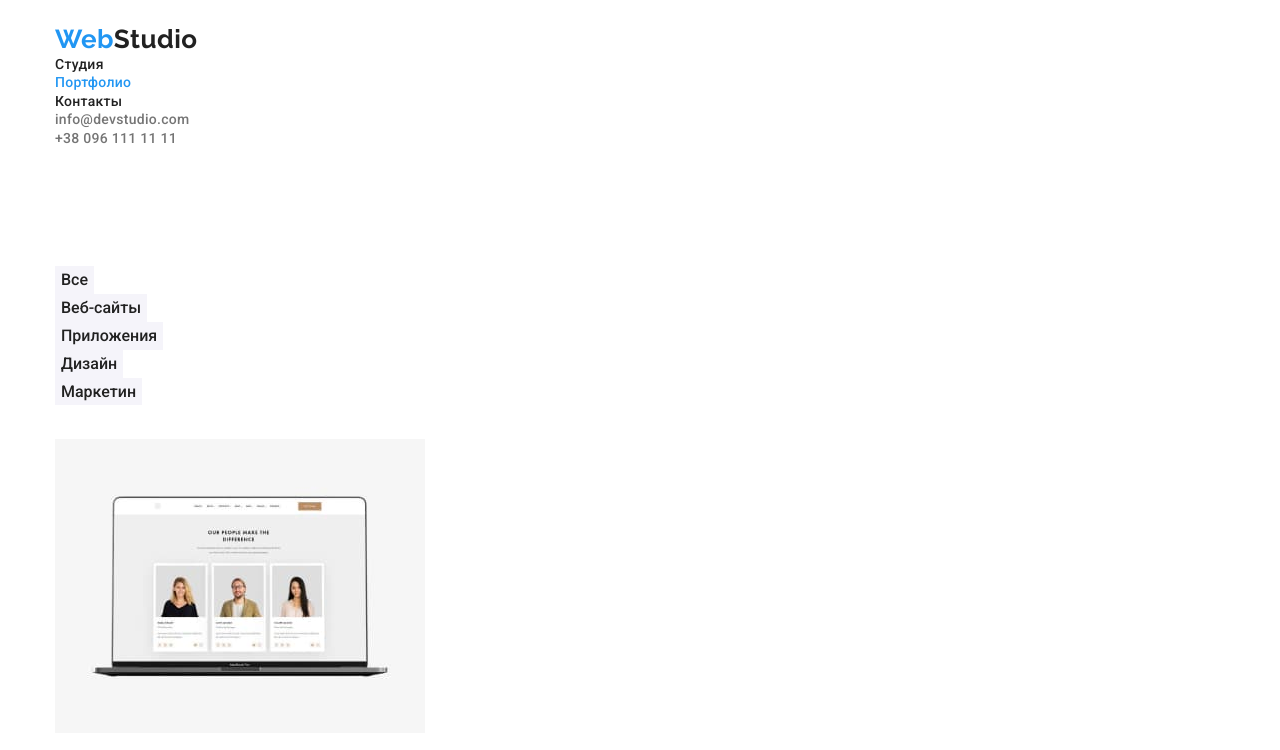
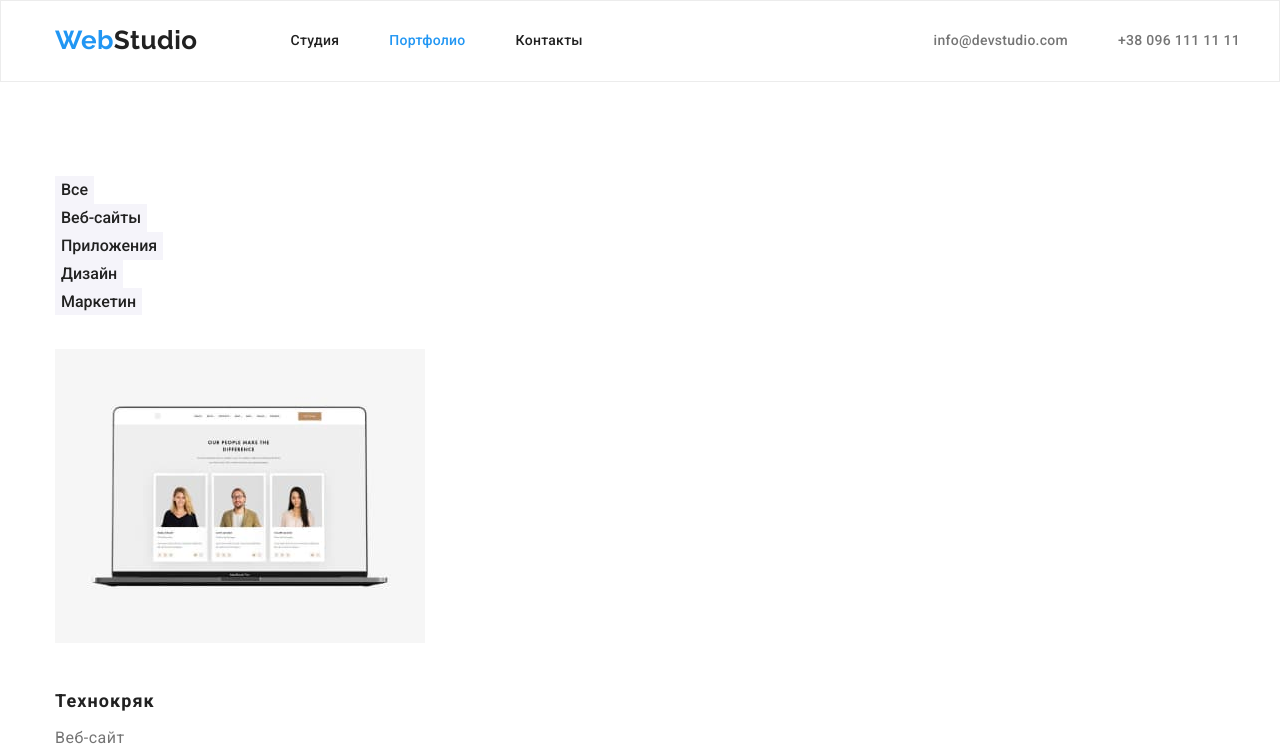
Before and after one commit to YanaKlymenko/goit-markup-hw-03, a plain HTML site: page portfolio.html in a window 1280 px wide. Shown: the top 750 px of the page. Drawn offline with nearby package versions, Linux system fonts and the light colour scheme.

Commit message:
apd: header

```diff
--- a/css/styles.css
+++ b/css/styles.css
@@ -73,6 +73,13 @@ body {
 .header {
   padding-top: 24px;
   padding-bottom: 25px;
+  border: 1px solid #ececec;
+}
+.header-wrap {
+  display: flex;
+}
+.nav {
+  display: flex;
 }
 .logo {
   font-family: "Raleway", sans-serif;
@@ -96,6 +103,11 @@ body {
 }
 .nav-list {
   color: var(--fist-text-color);
+  display: flex;
+  align-items: center;
+}
+.nav-item + .nav-item {
+  margin-left: 50px;
 }
 .nav-link {
   font-weight: 500;
@@ -104,10 +116,16 @@ body {
   letter-spacing: 0.02em;
   color: currentColor;
 }
-.header-list,
-.advant-text {
+.header-list {
   color: var(--second-text-color);
+  display: flex;
+  margin-left: auto;
+  align-items: center;
 }
+.header-item {
+  margin-left: 50px;
+}
+
 /* ----HERO---- */
 .hero {
   background: var(--backgraund-first-color);
@@ -122,6 +140,7 @@ body {
   letter-spacing: 0.06em;
   text-transform: uppercase;
   color: var(--white-color);
+  margin-bottom: 30px;
 }
 .hero-btn {
   font-family: inherit;
@@ -135,6 +154,9 @@ body {
   border: none;
 }
 /* ----ADVANT---- */
+.advant-text {
+  color: var(--second-text-color);
+}
 .advant-subtitle {
   font-weight: 700;
   line-height: 1.14;
@@ -149,6 +171,7 @@ body {
   line-height: 1.17;
   text-align: center;
   color: var(--fist-text-color);
+  margin-bottom: 50px;
 }
 /* ----TEAM---- */
 .team {
--- a/portfolio.html
+++ b/portfolio.html
@@ -18,31 +18,30 @@
   </head>
   <body>
     <header class="header">
-      <div class="container">
-      <nav>
+      <div class="container header-wrap">
+      <nav class="nav">
         <a href="./index.html" class="logo link" lang="en"
           >Web<span class="logo-header">Studio</span></a
         >
         <ul class="nav-list list">
-          <li><a href="./index.html" class="nav-link link">Студия</a></li>
-          <li>
-            <a href="./portfolio.html" class="nav-link current link"
-              >Портфолио</a
-            >
+          <li class="nav-item">
+            <a href="./index.html" class="nav-link link">Студия</a>
           </li>
-          <li><a href="" class="nav-link link">Контакты</a></li>
+          <li class="nav-item">
+            <a href="./portfolio.html" class="nav-link current link">Портфолио</a>
+          </li>
+          <li class="nav-item">
+            <a href="" class="nav-link link">Контакты</a>
+          </li>
         </ul>
       </nav>
       <ul class="header-list list">
-        <li>
-          <a href="mailto:info@devstudio.com" class="nav-link link"
-            >info@devstudio.com</a
-          >
+        <li class="header-item">
+          <a href="mailto:info@devstudio.com" class="nav-link link">info@devstudio.com</a>
+
         </li>
-        <li>
-          <a href="tel:+380961111111" class="nav-link link"
-            >+38 096 111 11 11</a
-          >
+        <li class="header-item">
+          <a href="tel:+380961111111" class="nav-link link">+38 096 111 11 11</a>
         </li>
       </ul>
       </div>
```
Also changed, not shown: index.html (+11 -10 lines).
